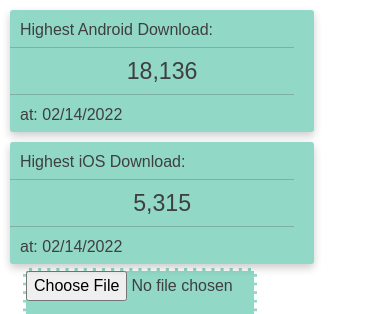
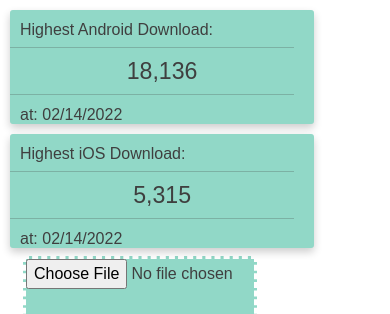
Before and after one commit to SanDmaN-rgb/gofiber_dataviz, a React (Create React App) app: page / in a window 390 px wide. Shown: the top 314 px of the page. Built offline with nearby package versions, Linux system fonts and the light colour scheme.

Commit message:
responsiveness update

```diff
--- a/src/style.css
+++ b/src/style.css
@@ -29,7 +29,6 @@ pre{
 }
 
 .inner-container{
-
   text-align: center;
   margin-top:1%;
 }
@@ -218,6 +217,7 @@ hr{
 @media screen and (max-width: 731px){
   .top-left {
     width: 78%;
+    display:block
  }
  .input-style input{
    width: 580px;
```
